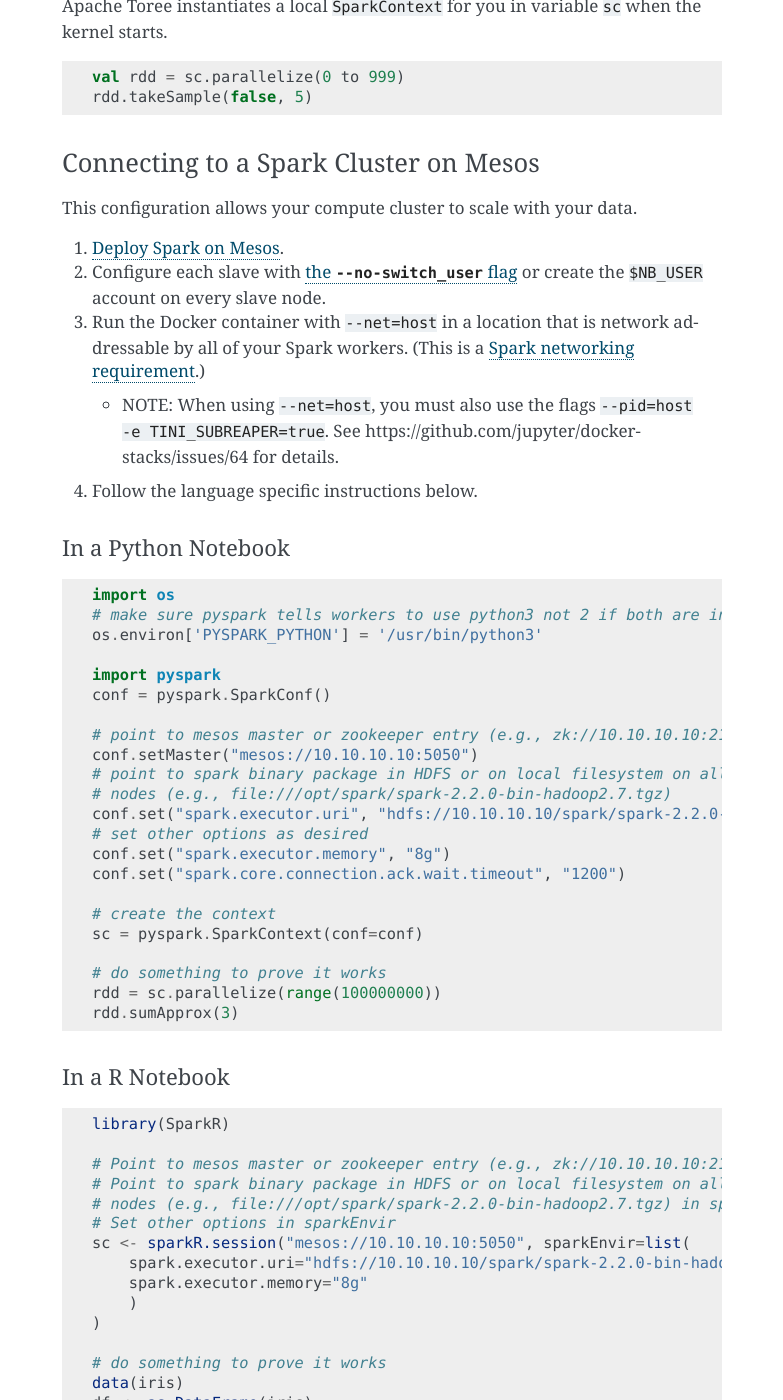
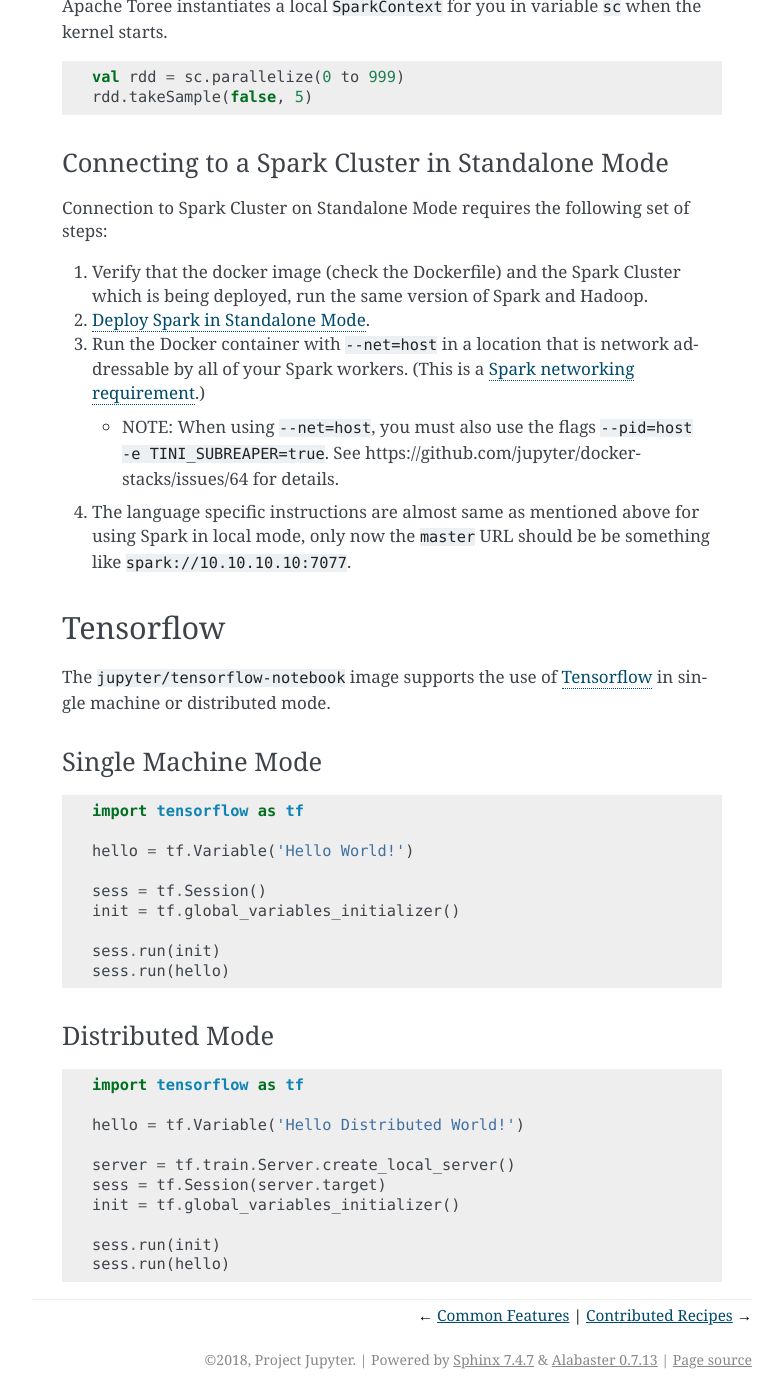
Before and after one commit to jupyter/docker-stacks, a Sphinx documentation site: the page built from docs/using/specifics.md, in a window 1280 px wide and 1400 px high, scrolled down 1302 px. Shown: the whole window, without its empty margins (358-1141 px from the left). Built offline with Sphinx 7.4.7, drawn with Linux system fonts in a browser that asks for light colours; some of the changed text lies outside the part shown.

Commit message:
Deprecate pyspark-notebook, r-notebook, Mesos support

````diff
--- a/docs/using/specifics.md
+++ b/docs/using/specifics.md
@@ -4,7 +4,7 @@
 
 ## Apache Spark
 
-The `jupyter/pyspark-notebook` and `jupyter/all-spark-notebook` images support the use of [Apache Spark](https://spark.apache.org/) in Python, R, and Scala notebooks. The following sections provide some examples of how to get started using them.
+The `jupyter/all-spark-notebook` image supports the use of [Apache Spark](https://spark.apache.org/) in Python, R, and Scala notebooks. The following sections provide some examples of how to get started using them.
 
 ### Using Spark Local Mode
 
@@ -58,111 +58,15 @@
 rdd.takeSample(false, 5)
 ```
 
-### Connecting to a Spark Cluster on Mesos
-
-This configuration allows your compute cluster to scale with your data.
-
-0. [Deploy Spark on Mesos](http://spark.apache.org/docs/latest/running-on-mesos.html).
-1. Configure each slave with [the `--no-switch_user` flag](https://open.mesosphere.com/reference/mesos-slave/) or create the `$NB_USER` account on every slave node.
-2. Run the Docker container with `--net=host` in a location that is network addressable by all of your Spark workers. (This is a [Spark networking requirement](http://spark.apache.org/docs/latest/cluster-overview.html#components).)
-    * NOTE: When using `--net=host`, you must also use the flags `--pid=host -e TINI_SUBREAPER=true`. See https://github.com/jupyter/docker-stacks/issues/64 for details.
-3. Follow the language specific instructions below.
-
-#### In a Python Notebook
-
-```python
-import os
-# make sure pyspark tells workers to use python3 not 2 if both are installed
-os.environ['PYSPARK_PYTHON'] = '/usr/bin/python3'
-
-import pyspark
-conf = pyspark.SparkConf()
-
-# point to mesos master or zookeeper entry (e.g., zk://10.10.10.10:2181/mesos)
-conf.setMaster("mesos://10.10.10.10:5050")
-# point to spark binary package in HDFS or on local filesystem on all slave
-# nodes (e.g., file:///opt/spark/spark-2.2.0-bin-hadoop2.7.tgz)
-conf.set("spark.executor.uri", "hdfs://10.10.10.10/spark/spark-2.2.0-bin-hadoop2.7.tgz")
-# set other options as desired
-conf.set("spark.executor.memory", "8g")
-conf.set("spark.core.connection.ack.wait.timeout", "1200")
-
-# create the context
-sc = pyspark.SparkContext(conf=conf)
-
-# do something to prove it works
-rdd = sc.parallelize(range(100000000))
-rdd.sumApprox(3)
-```
-
-#### In a R Notebook
-
-```r
-library(SparkR)
-
-# Point to mesos master or zookeeper entry (e.g., zk://10.10.10.10:2181/mesos)
-# Point to spark binary package in HDFS or on local filesystem on all slave
-# nodes (e.g., file:///opt/spark/spark-2.2.0-bin-hadoop2.7.tgz) in sparkEnvir
-# Set other options in sparkEnvir
-sc <- sparkR.session("mesos://10.10.10.10:5050", sparkEnvir=list(
-    spark.executor.uri="hdfs://10.10.10.10/spark/spark-2.2.0-bin-hadoop2.7.tgz",
-    spark.executor.memory="8g"
-    )
-)
-
-# do something to prove it works
-data(iris)
-df <- as.DataFrame(iris)
-head(filter(df, df$Petal_Width > 0.2))
-```
-
-#### In a Spylon Kernel Scala Notebook
-
-```python
-%%init_spark
-# Configure the location of the mesos master and spark distribution on HDFS
-launcher.master = "mesos://10.10.10.10:5050"
-launcher.conf.spark.executor.uri=hdfs://10.10.10.10/spark/spark-2.2.0-bin-hadoop2.7.tgz
-```
-
-```scala
-// Now run Scala code that uses the initialized SparkContext in sc
-val rdd = sc.parallelize(0 to 999)
-rdd.takeSample(false, 5)
-```
-
-#### In an Apache Toree Scala Notebook
-
-The Apache Toree kernel automatically creates a `SparkContext` when it starts based on configuration information from its command line arguments and environment variables. You can pass information about your Mesos cluster via the `SPARK_OPTS` environment variable when you spawn a container.
-
-For instance, to pass information about a Mesos master, Spark binary location in HDFS, and an executor options, you could start the container like so:
-
-```
-docker run -d -p 8888:8888 -e SPARK_OPTS='--master=mesos://10.10.10.10:5050 \
-    --spark.executor.uri=hdfs://10.10.10.10/spark/spark-2.2.0-bin-hadoop2.7.tgz \
-    --spark.executor.memory=8g' jupyter/all-spark-notebook
-```
-
-Note that this is the same information expressed in a notebook in the Python case above. Once the kernel spec has your cluster information, you can test your cluster in an Apache Toree notebook like so:
-
-```scala
-// should print the value of --master in the kernel spec
-println(sc.master)
-
-// do something to prove it works
-val rdd = sc.parallelize(0 to 99999999)
-rdd.sum()
-```
-
 ### Connecting to a Spark Cluster in Standalone Mode
 
 Connection to Spark Cluster on Standalone Mode requires the following set of steps:
 
-0. Verify that the docker image (check the Dockerfile) and the Spark Cluster which is being deployed, run the same version of Spark.
+0. Verify that the docker image (check the Dockerfile) and the Spark Cluster which is being deployed, run the same version of Spark and Hadoop.
 1. [Deploy Spark in Standalone Mode](http://spark.apache.org/docs/latest/spark-standalone.html).
 2. Run the Docker container with `--net=host` in a location that is network addressable by all of your Spark workers. (This is a [Spark networking requirement](http://spark.apache.org/docs/latest/cluster-overview.html#components).)
     * NOTE: When using `--net=host`, you must also use the flags `--pid=host -e TINI_SUBREAPER=true`. See https://github.com/jupyter/docker-stacks/issues/64 for details.
-3. The language specific instructions are almost same as mentioned above for Mesos, only the master url would now be something like spark://10.10.10.10:7077
+3. The language specific instructions are almost same as mentioned above for using Spark in local mode, only now the `master` URL should be be something like `spark://10.10.10.10:7077`.
 
 ## Tensorflow
 
````
Also changed, not shown: docs/using/selecting.md (+11 -24 lines), all-spark-notebook/README.md, examples/openshift/README.md, pyspark-notebook/README.md (deleted), r-notebook/README.md (deleted), 9 other files.
